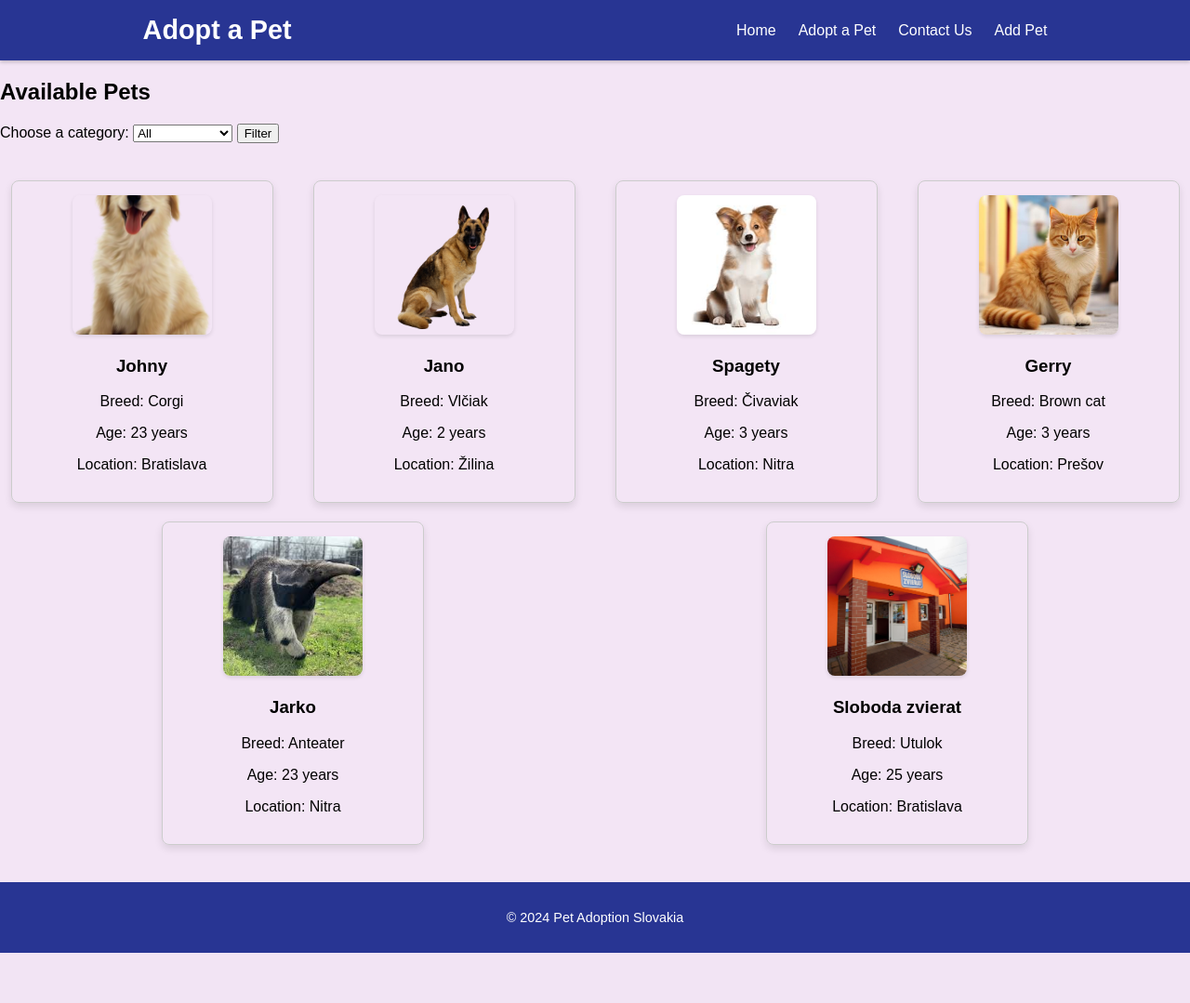
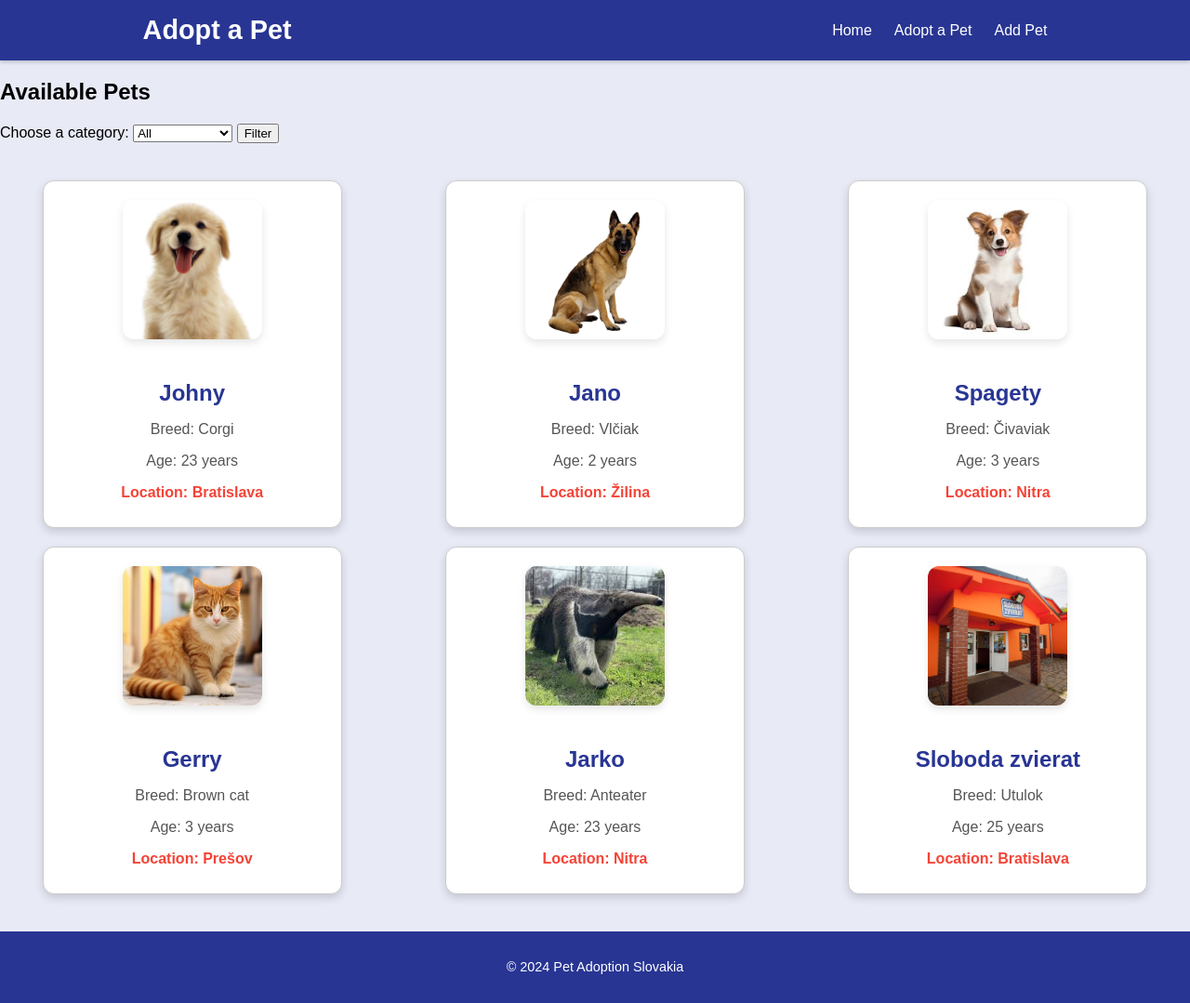
Before and after one commit to Bonderukk/Pet-Adoption-Web, a Flask app: page /adopt in a window 1280 px wide. Shown: the whole page at 93% size. Before the commit the page ends 1025 px from the top, so only its background shows below. Run offline with Flask 3, Linux system fonts and the light colour scheme; data comes from the database, SQL or seed files in the repository; both versions use the stored data as it was after the commit.

Commit message:
Hopefully last commit

```diff
--- a/app.py
+++ b/app.py
@@ -143,9 +143,11 @@ def index():
 
 
 # Search route to find pets within 50 km radius
+
 @app.route('/search', methods=['GET'])
 def search():
     location = request.args.get('location')
+    category = request.args.get('category')
 
     if location:
         # Geocode the user input location to get coordinates
@@ -157,7 +159,8 @@ def search():
 
             # Fetch pets and their locations from the database
             conn = get_db_connection()
-            pets = conn.execute('SELECT * FROM pets').fetchall()
+            query = 'SELECT * FROM pets WHERE category LIKE ?'
+            pets = conn.execute(query, ('%' + category + '%',)).fetchall()
             conn.close()
 
             # Filter pets within 50 km radius
@@ -169,10 +172,12 @@ def search():
                 if distance <= 50:  # 50 km radius
                     pets_within_radius.append(pet)
 
-            return render_template('results.html', pets=pets_within_radius, location=location)
+            if pets_within_radius:
+                return render_template('results.html', pets=pets_within_radius, location=location)
+            else:
+                return render_template('no_results.html', location=location)
 
     return render_template('index.html', location=location)
-
 
 @app.route('/adopt', methods=['GET'])
 def adopt():
--- a/static/style.css
+++ b/static/style.css
@@ -3,7 +3,7 @@ body {
     font-family: Arial, sans-serif;
     margin: 0;
     padding: 0;
-    background: #f3e5f5; /* Light lavender background */
+    background-color: #E8EAF6; /* Light indigo for the overall page */
 }
 
 /* Container */
@@ -315,14 +315,7 @@ header {
     font-size: 0.9rem;
     margin-top: 2rem;
 }
-/* Ensure all pet images are consistently sized */
-.pet-list .pet-card img {
-    width: 150px; /* Set the desired width */
-    height: 150px; /* Set the desired height */
-    object-fit: cover; /* Ensure the image covers the area without distortion */
-    border-radius: 8px; /* Optional: for rounded corners */
-    box-shadow: 0 2px 4px rgba(0, 0, 0, 0.1); /* Optional: for a subtle shadow */
-}
+
 .pet-list {
     display: flex;
     flex-wrap: wrap;
@@ -330,31 +323,85 @@ header {
     gap: 20px;
     padding: 20px 0;
 }
-/* Ensure the pet cards are consistently styled */
+
 .pet-card {
-    border: 1px solid #ccc;
-    border-radius: 8px;
-    padding: 15px;
-    width: 250px;
-    box-shadow: 0px 4px 8px rgba(0, 0, 0, 0.1);
+    background-color: #ffffff; /* White background for cards */
+    border: 1px solid #ccc; /* Light gray border */
+    border-radius: 12px; /* Softer rounded corners */
+    padding: 20px;
+    width: 280px; /* Slightly larger width for balance */
+    box-shadow: 0px 4px 10px rgba(0, 0, 0, 0.15); /* Subtle shadow for depth */
     text-align: center;
-    transition: transform 0.3s;
+    transition: transform 0.3s, box-shadow 0.3s; /* Smooth transitions */
 }
 
+/* Pet Image Styling */
 .pet-card img {
-    width: 100%;
-    height: 200px;
-    object-fit: cover;
-    border-radius: 8px;
+    width: 100%; /* Full width within the card */
+    height: 200px; /* Larger image area */
+    object-fit: cover; /* Ensures the image covers the area without distortion */
+    object-position: top center; /* Focus on the top-center part of the image (head area) */
+    border-radius: 12px; /* Rounded image corners for consistency */
+    box-shadow: 0 4px 8px rgba(0, 0, 0, 0.1); /* Subtle shadow under image */
+    margin-bottom: 1rem; /* Space between image and text */
 }
 
+
 .pet-card:hover {
-    transform: translateY(-5px);
+    transform: translateY(-10px); /* Lift the card slightly on hover */
+    box-shadow: 0 8px 16px rgba(0, 0, 0, 0.2); /* Stronger shadow on hover */
+}
+.pet-card h3 {
+    color: #283593; /* Indigo for consistency */
+    font-size: 1.5rem;
+    margin-bottom: 0.5rem;
+}
+/* Pet Name Styling */
+.pet-card h3 {
+    color: #283593; /* Indigo for consistency */
+    font-size: 1.5rem;
+    margin-bottom: 0.5rem;
 }
 
+/* Pet Info Text */
+.pet-card p {
+    color: #555; /* Neutral gray text */
+    font-size: 1rem;
+    margin-bottom: 0.5rem;
+}
+
+/* Pet Location Text */
+.pet-card p:last-child {
+    color: #f44336; /* Red for the location for a pop of color */
+    font-weight: bold;
+}
+
+/* Button Styling */
+.pet-card button {
+    background-color: #283593; /* Indigo background for buttons */
+    color: white; /* White text */
+    border: none;
+    padding: 10px 20px;
+    border-radius: 6px; /* Slightly rounded button */
+    cursor: pointer;
+    transition: background-color 0.3s ease, transform 0.3s ease;
+}
+
+/* Hover Effect for Button */
+.pet-card button:hover {
+    background-color: #1e88e5; /* Lighter indigo on hover */
+    transform: scale(1.05); /* Slight scale-up for interactivity */
+}
+
+/* Responsive Design for Smaller Screens */
+@media (max-width: 768px) {
+    .pet-card {
+        width: 100%; /* Full width for smaller devices */
+    }
+}
 /* Footer */
 footer {
-    background-color: #283593; /* Indigo */
+    background-color: #283593; /* Indigo footer */
     color: #ffffff; /* White text */
     padding: 1rem 0;
     text-align: center;
--- a/templates/add_pet.html
+++ b/templates/add_pet.html
@@ -13,7 +13,6 @@
             <nav>
                 <a href="{{ url_for('index') }}">Home</a>
                 <a href="{{ url_for('adopt', category='all') }}">Adopt a Pet</a>
-                <a href="{{ url_for('contact') }}">Contact Us</a>
                 <a href="{{ url_for('add_pet') }}">Add Pet</a>
             </nav>
         </div>
@@ -32,13 +31,14 @@
                 <input type="text" id="breed" name="breed" placeholder="Enter pet's breed" required>
 
                 <label for="age">Age:</label>
-                <input type="number" id="age" name="age" placeholder="Enter pet's age" required>
+                <input type="number" id="age" name="age" placeholder="Enter pet's age" min="0" required>
 
                 <label for="category">Category:</label>
                 <select id="category" name="category" required>
                     <option value="Dog">Dog</option>
                     <option value="Cat">Cat</option>
                     <option value="Other">Other</option>
+                    <option value="Shelters">Shelters</option>
                 </select>
 
                 <label for="city">City (Slovak cities only):</label>
--- a/templates/adopt.html
+++ b/templates/adopt.html
@@ -13,7 +13,6 @@
             <nav>
                 <a href="{{ url_for('index') }}">Home</a>
                 <a href="{{ url_for('adopt', category='all') }}">Adopt a Pet</a>
-                <a href="{{ url_for('contact') }}">Contact Us</a>
                 <a href="{{ url_for('add_pet') }}">Add Pet</a>
             </nav>
         </div>
--- a/templates/index.html
+++ b/templates/index.html
@@ -15,7 +15,6 @@
             <nav>
                 <a href="{{ url_for('index') }}">Home</a>
                 <a href="{{ url_for('adopt', category='all') }}">Adopt a Pet</a>
-                <a href="{{ url_for('contact') }}">Contact Us</a>
                 <a href="{{ url_for('add_pet') }}">Add Pet</a>
             </nav>
         </div>
@@ -28,7 +27,7 @@
                 <h2>Find your new best friend</h2>
                 <p>Browse pets from our network of over 14,500 shelters and rescues.</p>
                 <form class="search-bar" action="{{ url_for('search') }}" method="GET">
-                    <input type="text" name="location" placeholder="Search Terrier, Kitten, etc." required>
+                    <input type="text" name="category" placeholder="Search Dog, Cat, Other" required>
                     <input type="text" name="location" placeholder="Bratislava" required>
                     <button type="submit"><i class="fas fa-search"></i></button>
                 </form>
--- a/templates/results.html
+++ b/templates/results.html
@@ -24,11 +24,12 @@
                 <div class="pet-list">
                     {% for pet in pets %}
                         <div class="pet-card">
-                            <img src="https://via.placeholder.com/150" alt="{{ pet.name }}">
+                            <!-- Use the new image route -->
+                            <img src="{{ url_for('get_image', filename=pet.image_filename) }}" alt="{{ pet.name }}" style="width: 150px; height: 150px; object-fit: cover;">
                             <h3>{{ pet.name }}</h3>
                             <p>Breed: {{ pet.breed }}</p>
                             <p>Age: {{ pet.age }} years</p>
-                            <a href="#" class="btn">Learn More</a>
+                            <p>Location: {{ pet.city }}</p>
                         </div>
                     {% endfor %}
                 </div>
```
Also changed, not shown: templates/no_results.html (added, +31 -0 lines), pets.db, static/myPics/Jarko.jpg (added), static/myPics/cato.jpg (added), static/myPics/images.jpg (added), static/myPics/Útulok_Slobody_zvierat_v_Bratislave.jpg (added), static/uploads/Jarko.jpg (added), static/uploads/Utulok_Slobody_zvierat_v_Bratislave.jpg (added), static/uploads/cato.jpg (added), static/uploads/images.jpg (added).
